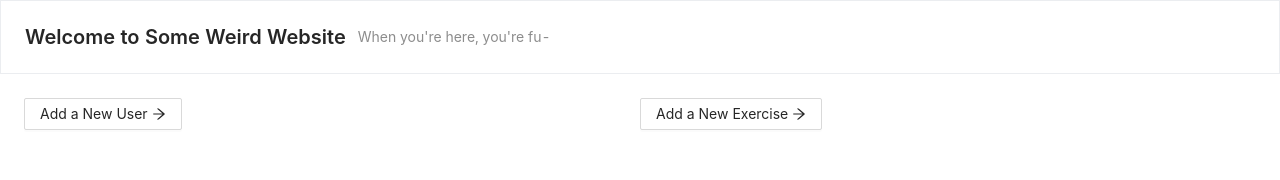
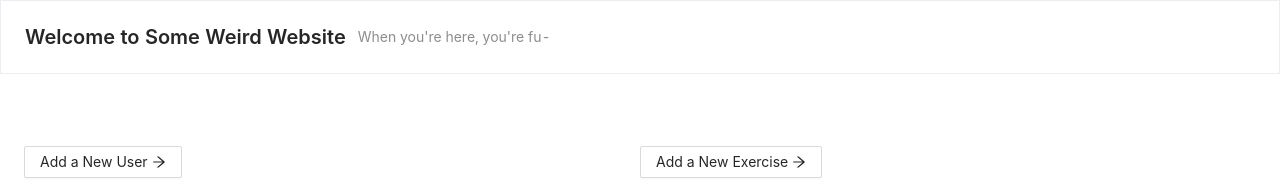
Before and after one commit to halented/mern-practice, a React (Create React App) app: page / in a window 1280 px wide. Shown: the top 180 px of the page. Built offline with nearby package versions, Linux system fonts and the light colour scheme; no server answers.

Commit message:
success message added

```diff
--- a/src/App.js
+++ b/src/App.js
@@ -3,7 +3,7 @@ import AddUser from './comps/addUser'
 import AddExercise from './comps/addExercise'
 import Home from './comps/home'
 import { useState, useEffect } from 'react'
-import { BrowserRouter as Router, Switch, Route, useHistory, withRouter } from 'react-router-dom'
+import { Switch, Route, useHistory, withRouter } from 'react-router-dom'
 
 const BASE_URL = 'http://localhost:5000'
 
@@ -12,6 +12,7 @@ function App() {
 
   const [exercises, changeExercises] = useState([])
   const [users, changeUsers] = useState([])
+  const [alert, changeAlert] = useState(false)
   const history = useHistory()
 
   useEffect(() => {
@@ -35,7 +36,12 @@ function App() {
       body: JSON.stringify(username)
     })
       .then(res => res.json())
-      .then(info => console.log(info))
+      .then(info => {
+        let newGroup = [...users, info]
+        changeUsers(newGroup)
+        changeAlert(true)
+        history.push('/')
+      })
   }
 
   const saveNewExercise = (exercise) => {
@@ -49,9 +55,9 @@ function App() {
     })
       .then(res => res.json())
       .then(info => {
-        console.log(info);
         let newGroup = [...exercises, info]
         changeExercises(newGroup)
+        changeAlert(true)
         history.push('/')
       })
   }
@@ -66,7 +72,7 @@ function App() {
             <AddExercise saveNewExercise={saveNewExercise} users={users} />
           </Route>
           <Route path='/'>
-            <Home exercises={exercises} users={users}/>
+            <Home exercises={exercises} users={users} alert={alert}/>
           </Route>
         </Switch>
     </>
--- a/src/comps/home.js
+++ b/src/comps/home.js
@@ -1,9 +1,9 @@
 import React from 'react'
-import { Row, Col, PageHeader, Button } from 'antd'
+import { Row, Col, PageHeader, Button, Alert } from 'antd'
 import { ArrowRightOutlined } from '@ant-design/icons';
 import { Link } from 'react-router-dom'
 
-function Home({ exercises, users }) {
+function Home({ exercises, users, alert }) {
     return (
         <>
             <PageHeader
@@ -11,6 +11,9 @@ function Home({ exercises, users }) {
                 title="Welcome to Some Weird Website"
                 subTitle="When you're here, you're fu-"
             />
+            <Row>
+                {alert ? <Alert message="Success" type='success' /> : null}
+            </Row>
             <Row>
                 <Col span={12}>
                     <Button>
```
